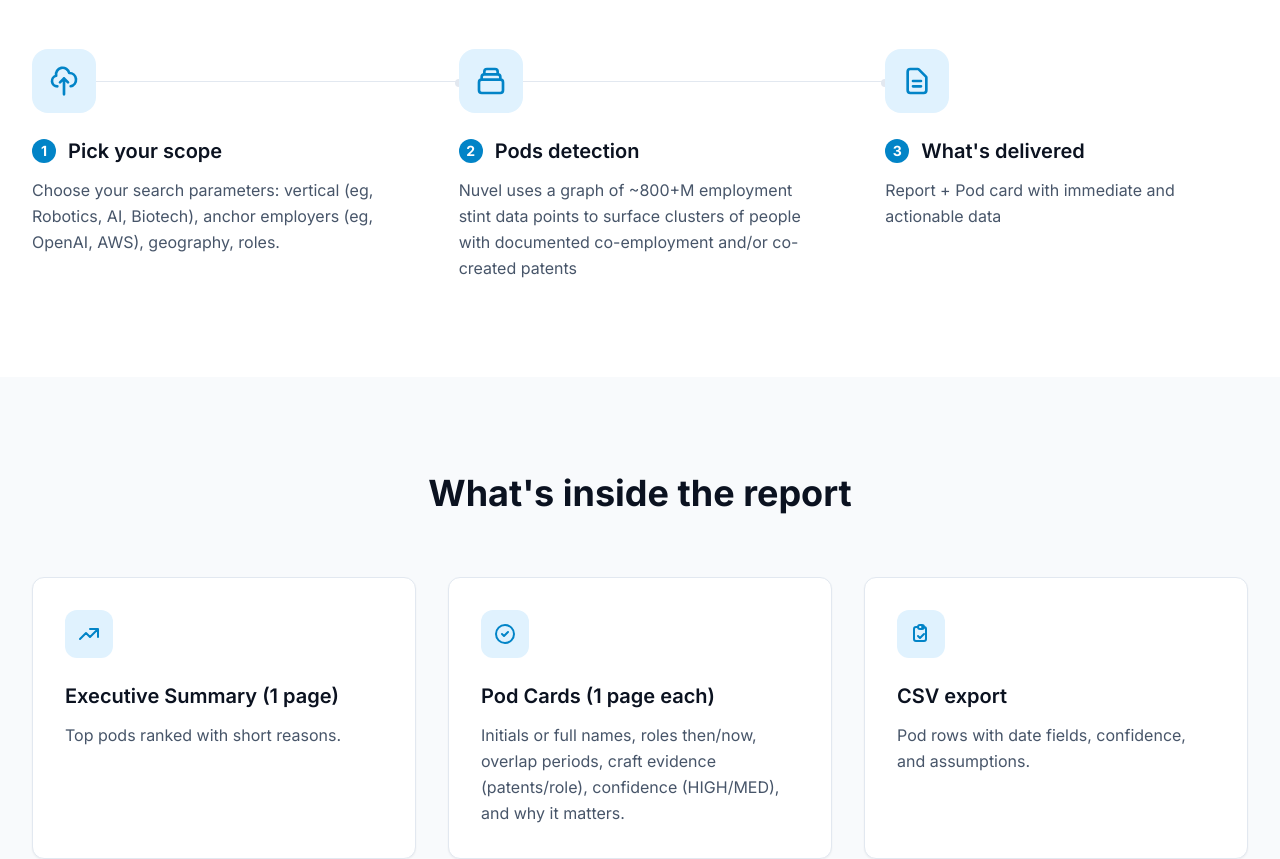
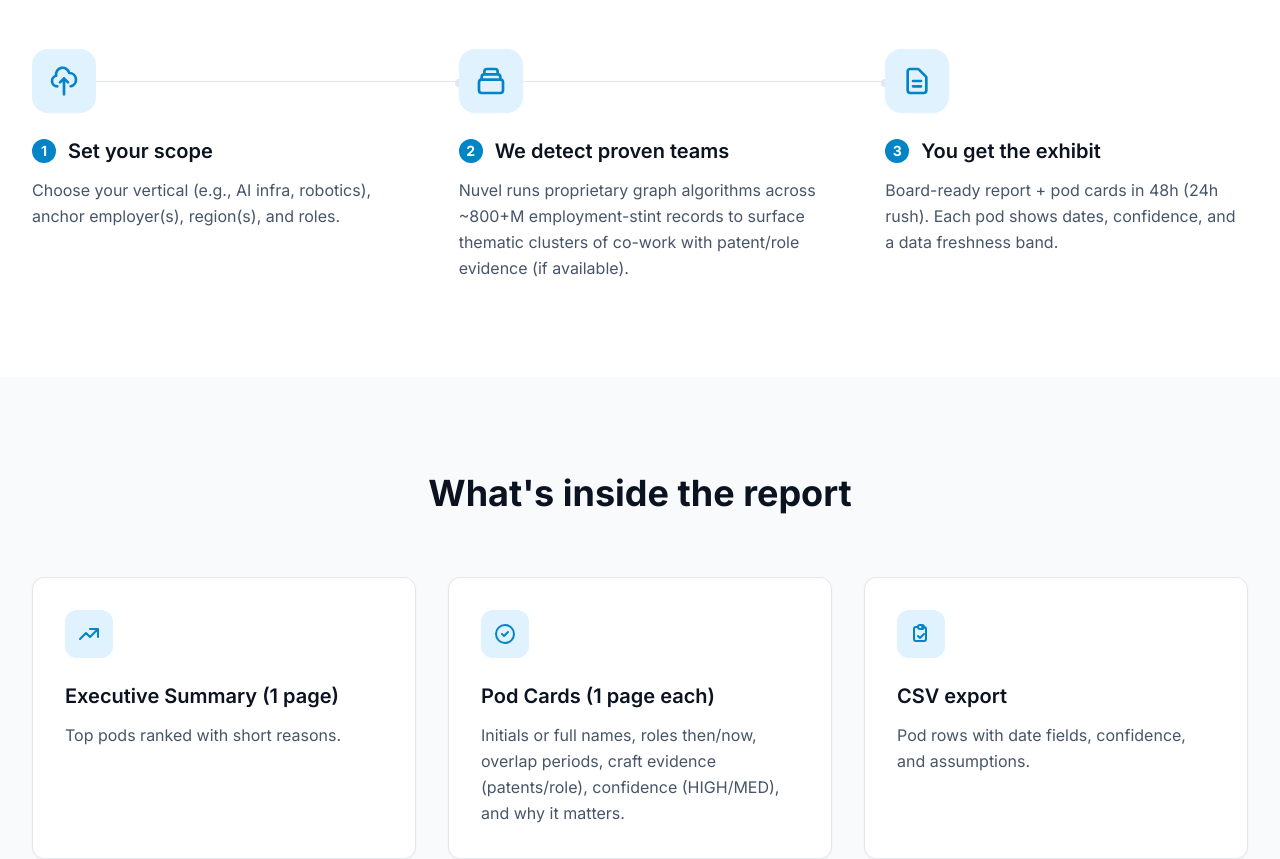
Before and after one commit to shawnnuvel/nuvel-site, a Next.js app: page / in a window 1280 px wide. Shown: the part 760-1619 px from the top of the page. Built offline with nearby package versions, Linux system fonts and the light colour scheme; no server answers.

Commit message:
Update How it works: new step copy and pricing subtitle

```diff
--- a/content/copy.ts
+++ b/content/copy.ts
@@ -14,18 +14,18 @@ export const copy = {
     items: [
       {
         number: '1',
-        title: 'Pick your scope',
-        description: 'Choose your search parameters: vertical (eg, Robotics, AI, Biotech), anchor employers (eg, OpenAI, AWS), geography, roles.'
+        title: 'Set your scope',
+        description: 'Choose your vertical (e.g., AI infra, robotics), anchor employer(s), region(s), and roles.'
       },
       {
         number: '2',
-        title: 'Pods detection',
-        description: 'Nuvel uses a graph of ~800+M employment stint data points to surface clusters of people with documented co-employment and/or co-created patents'
+        title: 'We detect proven teams',
+        description: 'Nuvel runs proprietary graph algorithms across ~800+M employment-stint records to surface thematic clusters of co-work with patent/role evidence (if available).'
       },
       {
         number: '3',
-        title: 'What\'s delivered',
-        description: 'Report + Pod card with immediate and actionable data'
+        title: 'You get the exhibit',
+        description: 'Board-ready report + pod cards in 48h (24h rush). Each pod shows dates, confidence, and a data freshness band.'
       }
     ]
   },
@@ -68,7 +68,7 @@ export const copy = {
 
   pricing: {
     title: 'Pricing',
-    subtitle: 'One-off reports. No subscription. 48-hour delivery.',
+    subtitle: 'Reports on demand. No subscriptions. 24 to 48-hour delivery.',
     // 3-tier "Good-Better-Best" improves conversion and average order value. Harvard Business Review
     packages: [
       {
```
